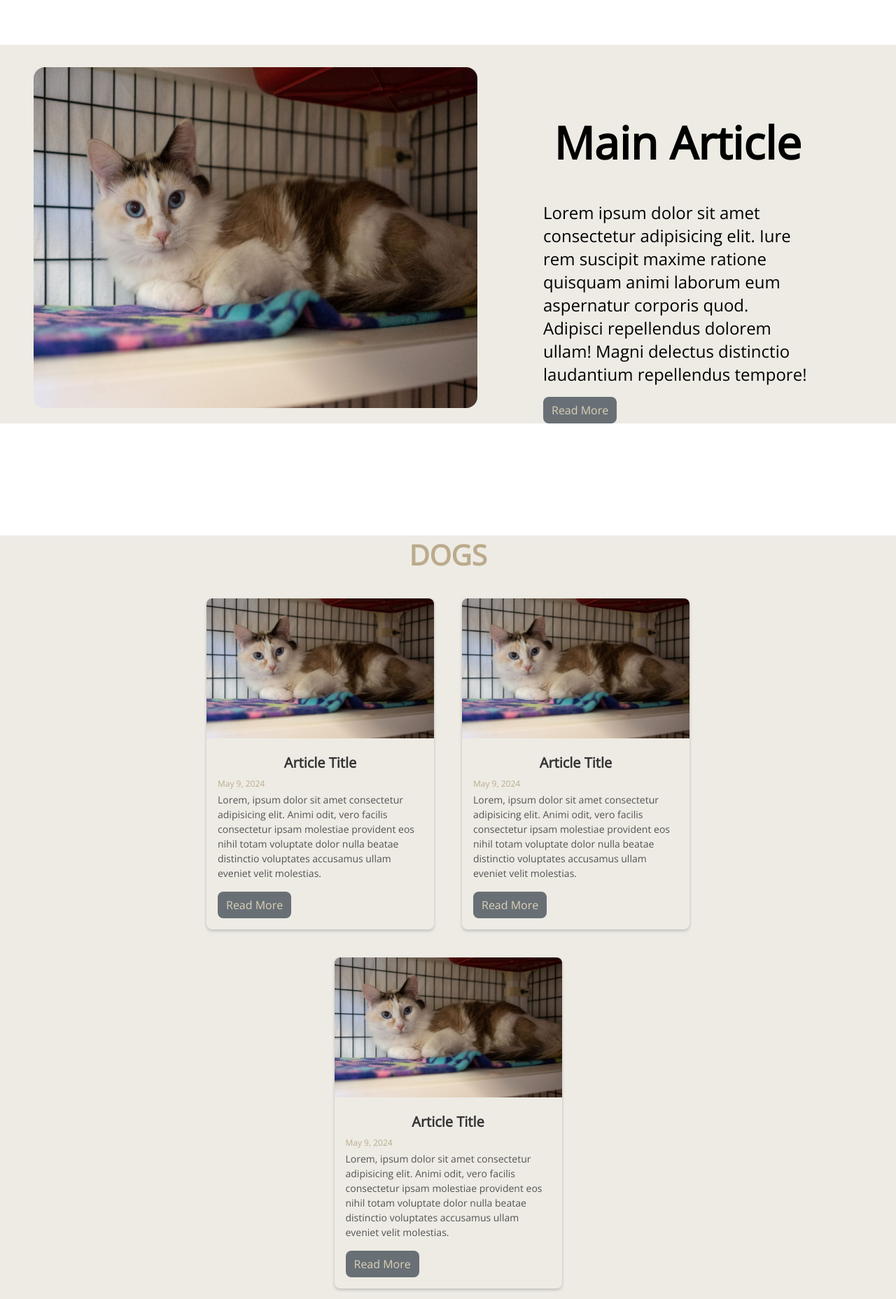
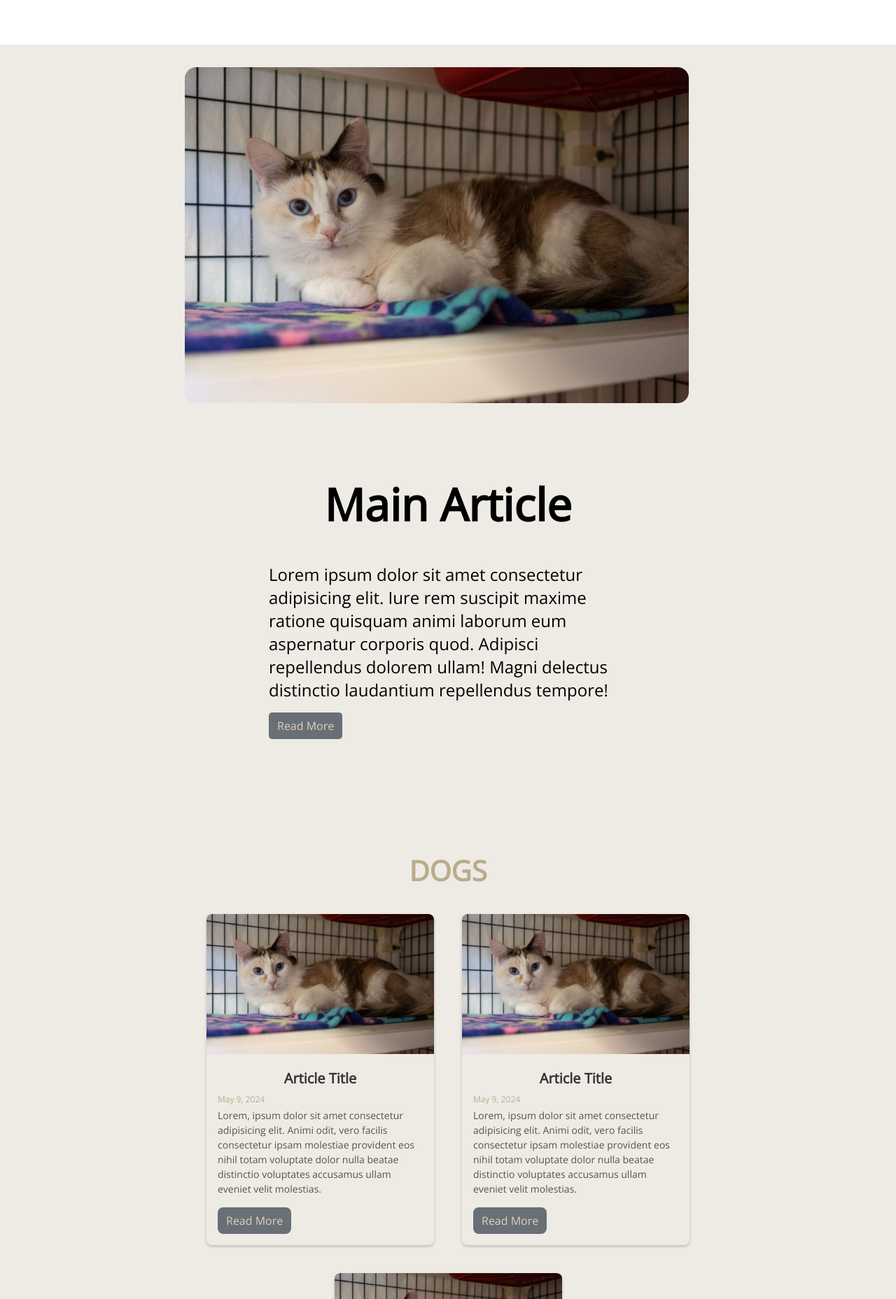
Before and after one commit to kast7n/PurrfectMatch, a Flask app: page /articles in a window 1280 px wide. Shown: the part 64-1920 px from the top of the page at 70% size. Run offline with Flask 3, Linux system fonts and the light colour scheme.

Commit message:
finishing articles page

```diff
--- a/static/css/articles.css
+++ b/static/css/articles.css
@@ -14,37 +14,39 @@
   --background: #f8f8ff;
   --error: #e5484d;
 }
-.post {
+
+.post-container {
+  display: flex;
   margin-top: 4rem;
   margin-bottom: 10rem;
   background-color: var(--primary-light);
-}
-.post-container {
-  display: flex;
-  gap: 1.5rem;
+  flex-wrap: wrap;
+  justify-content: space-evenly;
 }
 .post-thumb {
-  width: 55%;
+  width: 800px;
   margin-left: 3rem;
+  min-width: 450px;
 }
 .post-image {
   width: 90%;
-  height: 90%;
   margin-top: 2rem;
   border-radius: 10rem solid var(--primary-dark);
   border-radius: 1rem;
 }
 .post-image:hover {
-    box-shadow: 0px 2px 8px 0px var(--secondary);
-    transition-duration: 0.5s;
-  }
+  box-shadow: 0px 2px 8px 0px var(--secondary);
+  transition-duration: 0.5s;
+}
 .post-info {
-  width: 30%;
+  width: 40%;
+  min-width: 400px;
 }
 
 .post-body {
   margin-top: 2.5rem;
   font-size: 1.5rem;
+  text-align: left;
 }
 .post-title {
   margin-top: 6rem;
@@ -125,3 +127,21 @@
   box-shadow: 0px 2px 8px 0px var(--secondary);
   transition-duration: 0.5s;
 }
+.main-read-more {
+  display: inline-block;
+  padding: 8px 12px;
+  background-color: var(--text-gray);
+  color: var(--primary-dark);
+  text-decoration: none;
+  border-radius: 4px;
+  margin-top: 16px;
+  border-radius: 0.3rem;
+  text-align: right;
+}
+.main-read-more:hover {
+  background-color: var(--primary-darker);
+  transition-duration: 0.2s;
+}
+main {
+  background-color: var(--primary-light);
+}
--- a/templates/articles.html
+++ b/templates/articles.html
@@ -10,7 +10,7 @@ endblock title %} {% block css %}
 />
 {% endblock css %} {% block content %}
 <main>
-  <div class="post">
+
     <div class="post-container">
       <div class="post-thumb">
         <img
@@ -27,11 +27,11 @@ endblock title %} {% block css %}
           quod. Adipisci repellendus dolorem ullam! Magni delectus distinctio
           laudantium repellendus tempore!
         </p>
-        <a href="#" class="read-more">Read More</a>
+        <a href="#" class="main-read-more">Read More</a>
       </div>
 
     </div>
-      </div>
+
 
 
 
```
